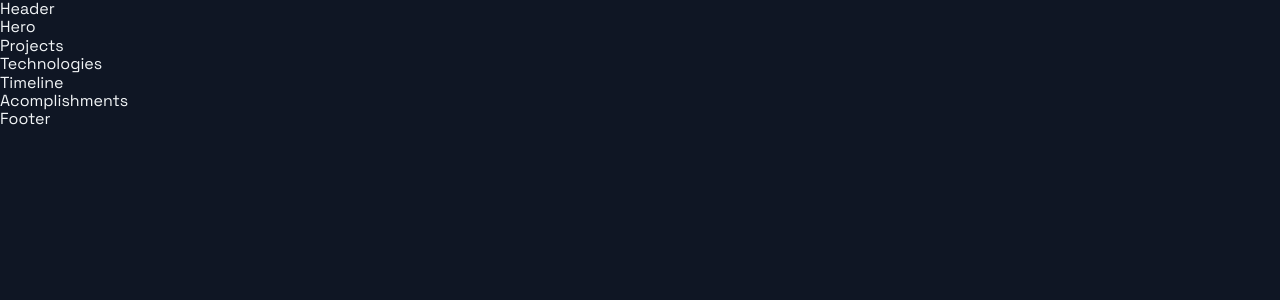
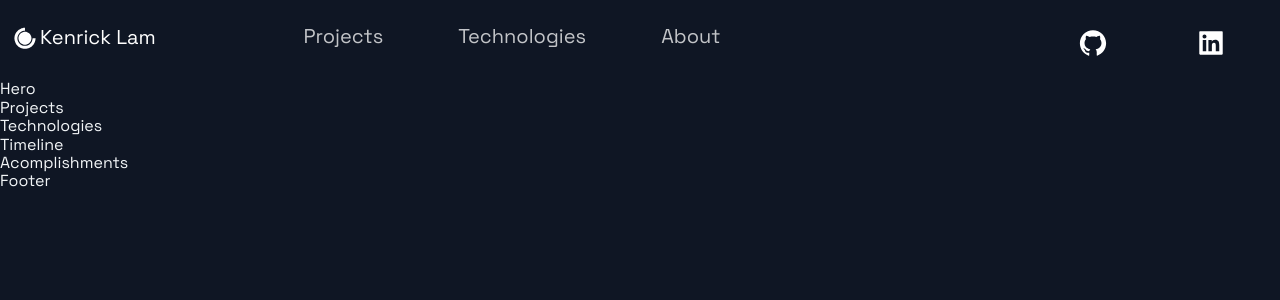
Before and after one commit to klam98/personal-portfolio, a Next.js app: page / in a window 1280 px wide. Shown: the top 300 px of the page. Built offline with nearby package versions, Linux system fonts and the light colour scheme.

Commit message:
Setup barebones NavBar

```diff
--- a/src/components/Header/Header.js
+++ b/src/components/Header/Header.js
@@ -1,10 +1,52 @@
 import Link from "next/link";
 import React from "react";
-import { AiFillGithub, AiFillInstagram, AiFillLinkedin } from "react-icons/ai";
+import { AiFillGithub, AiFillLinkedin } from "react-icons/ai";
 import { DiCssdeck } from "react-icons/di";
 
-import { Container, Div1, Div2, Div3, NavLink, SocialIcons } from "./HeaderStyles";
+import { Container, Div1, Div2, Div3, NavLink, SocialIcons, Span } from "./HeaderStyles";
 
-const Header = () => <div>Header</div>;
+const Header = () => (
+    <Container>
+        <Div1>
+            <Link href="/">
+                <a
+                    style={{
+                        display: "flex",
+                        alignItems: "center",
+                        color: "white",
+                        marginBottom: "15px",
+                    }}
+                >
+                    <DiCssdeck size="3rem" /> <Span>Kenrick Lam</Span>
+                </a>
+            </Link>
+        </Div1>
+        <Div2>
+            <li>
+                <Link href="#projects">
+                    <NavLink>Projects</NavLink>
+                </Link>
+            </li>
+            <li>
+                <Link href="#tech">
+                    <NavLink>Technologies</NavLink>
+                </Link>
+            </li>
+            <li>
+                <Link href="#about">
+                    <NavLink>About</NavLink>
+                </Link>
+            </li>
+        </Div2>
+        <Div3>
+            <SocialIcons href="https://github.com/klam98" target="_blank">
+                <AiFillGithub size="3rem" />
+            </SocialIcons>
+            <SocialIcons href="https://www.linkedin.com/in/klam98" target="_blank">
+                <AiFillLinkedin size="3rem" />
+            </SocialIcons>
+        </Div3>
+    </Container>
+);
 
 export default Header;
--- a/src/components/Header/HeaderStyles.js
+++ b/src/components/Header/HeaderStyles.js
@@ -17,6 +17,11 @@ export const Container = styled.div`
         grid-row-gap: 0.5rem;
     }
 `;
+
+export const Span = styled.div`
+    font-size: 2rem;
+`;
+
 export const Div1 = styled.div`
     grid-area: 1 / 1 / 2 / 2;
     display: flex;
```
